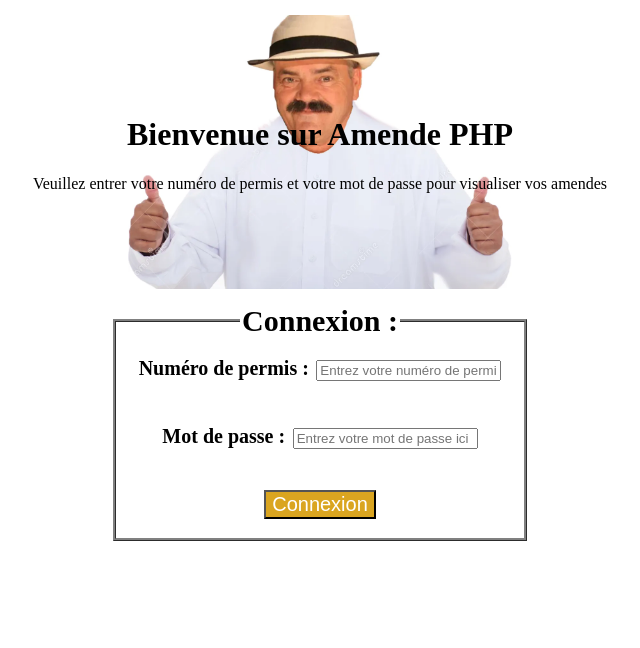
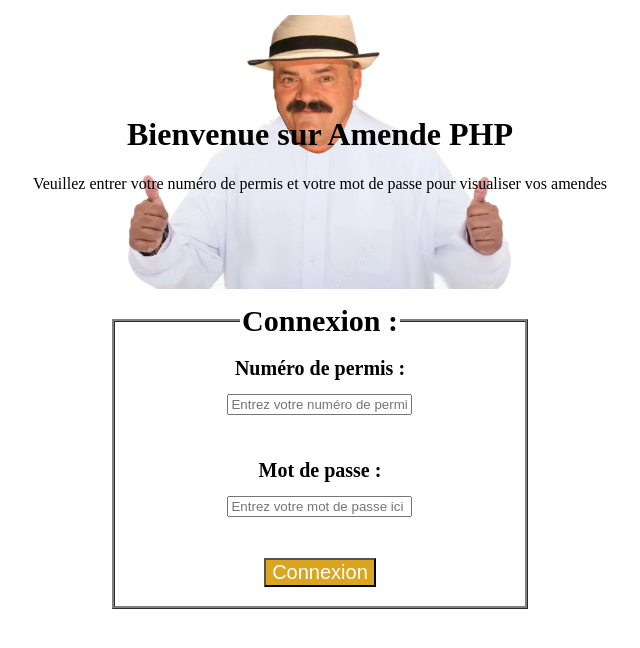
Before and after one commit to Raider472/TP_Note_PHP, a PHP site: template src/view/authentification.view.php in a window 1280 px wide. Shown: the top 648 px of the page, without its empty margins (320-960 px from the left). Run offline with PHP 8.4, Linux system fonts and the light colour scheme; the template is opened without the code that fills it, so the values that code supplies are empty.

Commit message:
Fix css authentification.view

```diff
--- a/src/view/authentification.css
+++ b/src/view/authentification.css
@@ -29,7 +29,7 @@
     text-align: center;
     font-weight: bolder;
     font-size: 30px;
-    max-width: 30%;
+    width: 30%;
 }
 
 label {
--- a/src/view/authentification.view.php
+++ b/src/view/authentification.view.php
@@ -17,9 +17,11 @@
             <fieldset>
             <legend>Connexion :</legend>
             <label for="login">Numéro de permis :</label>
+            <br>
             <input type="text" name="login" placeholder="Entrez votre numéro de permis ici" value="<?= $identifiants['login']?>">
             <br><br>
             <label for="password">Mot de passe :</label>
+            <br>
             <input type="text" name="password" placeholder="Entrez votre mot de passe ici" value="<?= $identifiants['password']?>">
             <br><br>
             <input type="submit" id="submit" value="Connexion">
```
